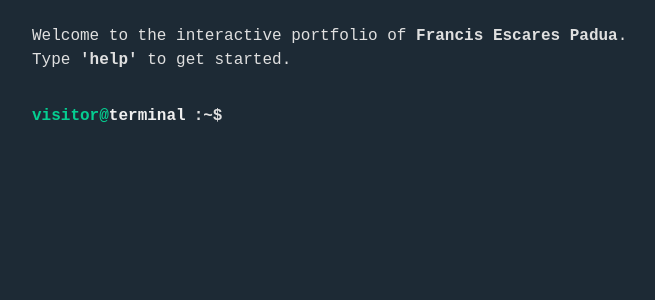
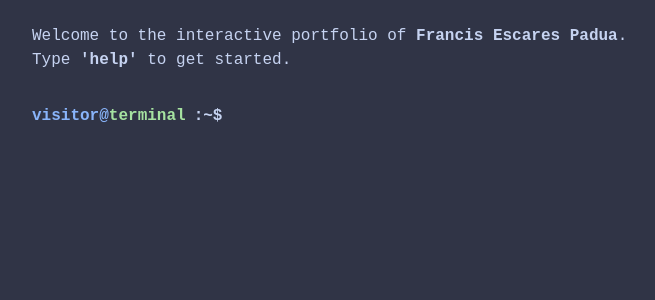
Before and after one commit to sicn4rf/francispadua.dev, a React (Vite) app in the folder terminal-portfolio/: page / in a window 1280 px wide. Shown: the top 300 px of the page, without its empty margins (182-837 px from the left). Built offline with nearby package versions, Linux system fonts and the light colour scheme.

Commit message:
Add Catppuccin Frappé theme

```diff
--- a/terminal-portfolio/src/App.tsx
+++ b/terminal-portfolio/src/App.tsx
@@ -1,11 +1,11 @@
 import { ThemeProvider } from 'styled-components';
 import { Terminal } from './components/Terminal';
 import { GlobalStyle } from './styles/GlobalStyle';
-import { darkTheme } from './styles/themes';
+import { catppuccinFrappeTheme } from './styles/themes';
 
 function App() {
   return (
-    <ThemeProvider theme={darkTheme}>
+    <ThemeProvider theme={catppuccinFrappeTheme}>
       <GlobalStyle />
       <Terminal />
     </ThemeProvider>
--- a/terminal-portfolio/src/styles/themes.ts
+++ b/terminal-portfolio/src/styles/themes.ts
@@ -38,3 +38,16 @@ export const matrixTheme: DefaultTheme = {
   },
   font: "'Courier New', monospace",
 };
+
+export const catppuccinFrappeTheme: DefaultTheme = {
+  colors: {
+    background: '#303446',
+    foreground: '#C6D3F1',
+    prompt: '#89B4FA',
+    command: '#A6E3A1',
+    result: '#BAC2DE',
+    error: '#F38BA8',
+    link: '#89B4FA',
+  },
+  font: "'Fira Code', 'Courier New', monospace",
+};
```
